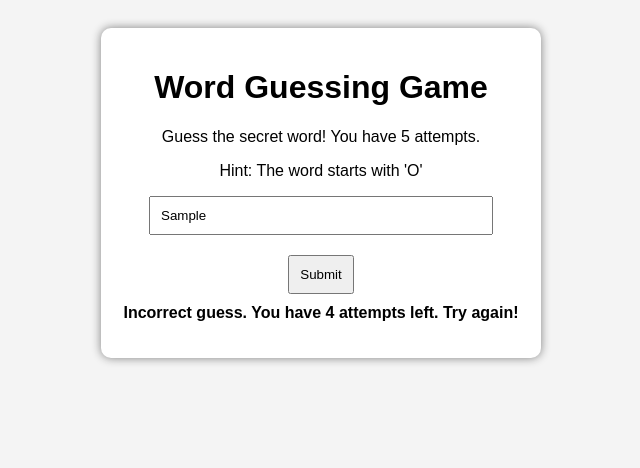
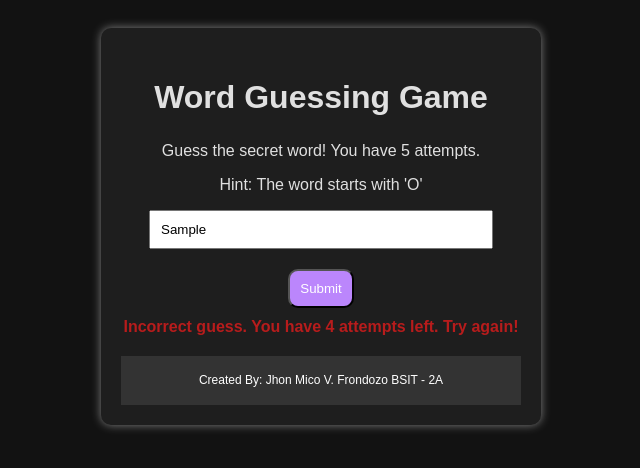
Before and after one commit to Micoyy789/Word-Guessing-Game, a plain HTML site: page index.html in a window 1280 px wide. Both pictures are taken after typing "Sample" into the empty fields and a click on the button "Submit". Shown: the whole page, without its empty margins (319-959 px from the left). Drawn offline with Linux system fonts and the light colour scheme.

Commit message:
Add files via upload

```diff
--- a/index.html
+++ b/index.html
@@ -12,9 +12,12 @@
         <p>Guess the secret word! You have 5 attempts.</p>
         <p id="hint"></p>
         <input type="text" id="guessInput" placeholder="Enter your guess">
-        <button id="submitBtn">Submit</button>
+        <button class="submitBtn" id="submitBtn">Submit</button>
         <p id="message"></p>
-        <button id="restartBtn" style="display: none;">Play Again</button>
+        <button class="restartBtn"id="restartBtn" style="display: none;">Play Again</button>
+        <footer>
+        <p>Created By: Jhon Mico V. Frondozo BSIT - 2A</p>
+    </footer>
     </div>
     <script src="script.js"></script>
 </body>
--- a/script.js
+++ b/script.js
@@ -20,7 +20,7 @@ function checkGuess() {
 
     if (guess === secretWord) {
         message.textContent = "Congratulations! You guessed the secret word!";
-        document.body.style.backgroundColor = "lightgreen";
+        document.body.style.backgroundColor = "#1B5E20";
         endGame();
     } else {
         attempts--;
@@ -28,7 +28,7 @@ function checkGuess() {
             message.textContent = `Incorrect guess. You have ${attempts} attempts left. Try again!`;
         } else {
             message.textContent = `Game over! The secret word was '${secretWord}'.`;
-            document.body.style.backgroundColor = "lightcoral";
+            document.body.style.backgroundColor = "#B71C1C";
             endGame();
         }
     }
--- a/styles.css
+++ b/styles.css
@@ -1,17 +1,23 @@
 body {
     font-family: Arial, sans-serif;
     text-align: center;
-    background-color: #f4f4f4;
+    background-color: #121212;
     padding: 20px;
 }
 
 .container {
     max-width: 400px;
     margin: auto;
-    background: white;
+    background: #1E1E1E;
     padding: 20px;
     border-radius: 10px;
     box-shadow: 0px 0px 10px gray;
+    border: #333;
+    color: #E0E0E0;
+}
+h1{
+    padding: 10px;
+    margin-bottom: 10px;
 }
 
 input {
@@ -24,9 +30,43 @@ button {
     padding: 10px;
     margin-top: 10px;
     cursor: pointer;
+    color: white;
+    border-radius: 10px;
+}
+
+.submitBtn{
+    background-color: #BB86FC;
+
+}
+.submitBtn:hover{
+    background-color: #9B6FCB;
+}
+.restartBtn{
+    background-color: #03DAC6;
+
+}
+.hint{
+    color: #AAAAAA;
 }
 
 #message {
     font-weight: bold;
     margin-top: 10px;
+    color: #B71C1C;
 }
+
+footer{
+    margin-top: 20px;
+    padding: 5px 10px;
+    background-color: #333;
+    color: white;
+    text-align: center;
+    font-size: 12px;
+    line-height: 1.2;
+    border-top: 2px solid #ddd
+    display: inline-block;
+}
+
+footer .footer-content h6 {
+    margin: 5px 0;
+}
```
